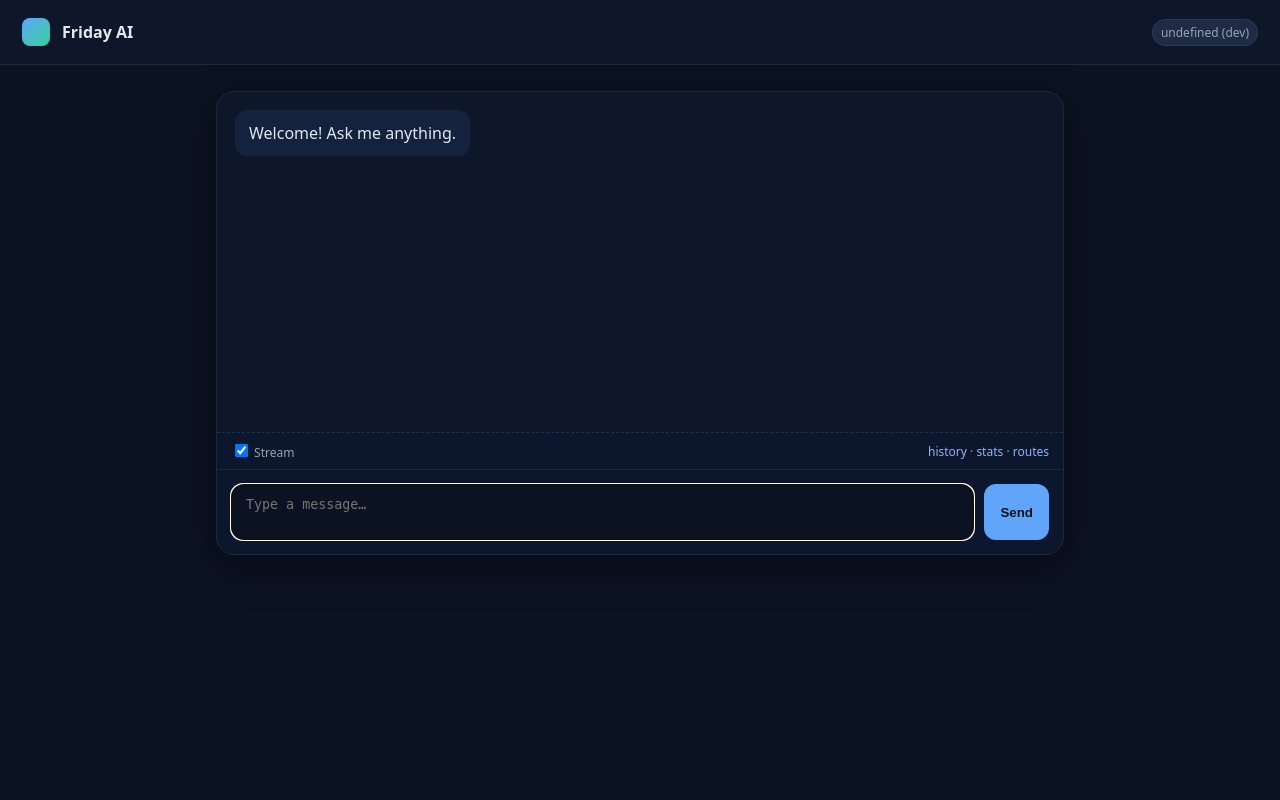
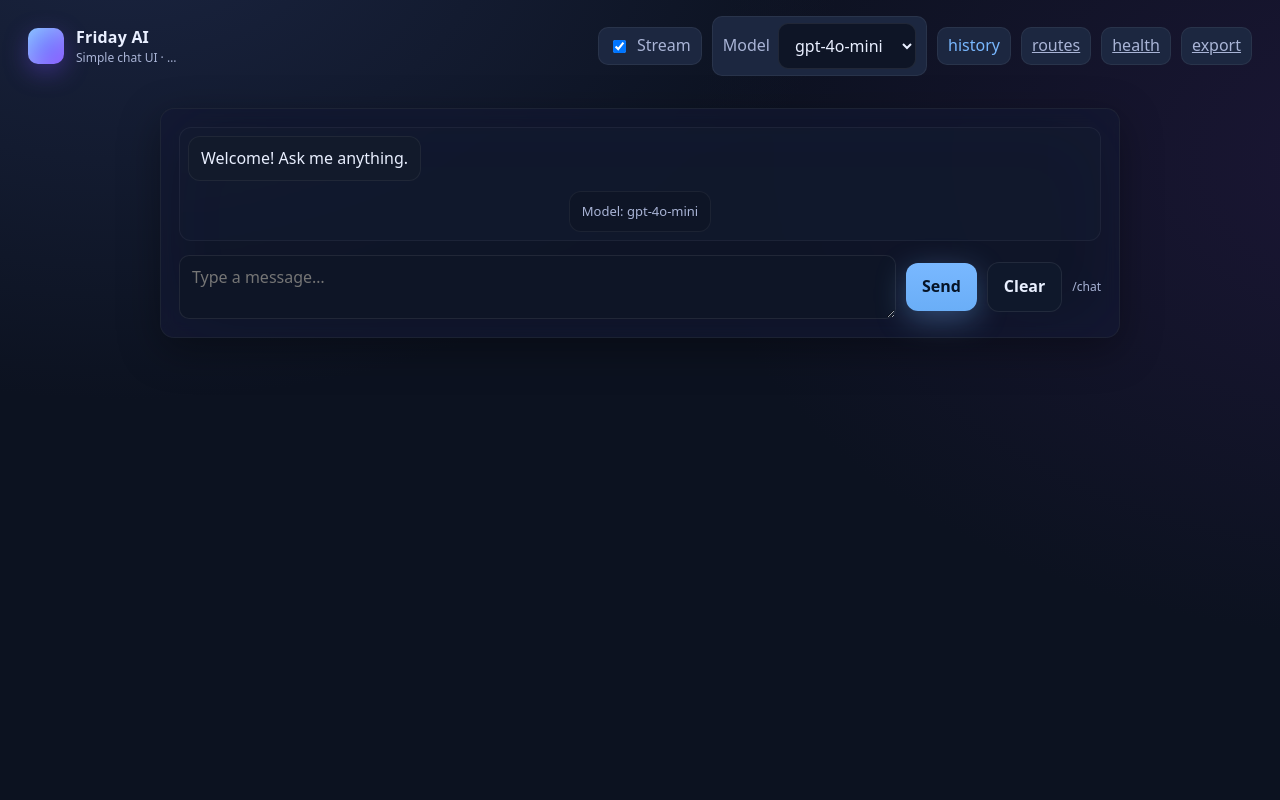
Before and after one commit to goatman88/friday_full_bundle, a Flask app: page / in a window 1280 px wide. Run offline with Flask 3, Linux system fonts and the light colour scheme.

Commit message:
Update chat.html

```diff
--- a/templates/chat.html
+++ b/templates/chat.html
@@ -1,158 +1,272 @@
 <!doctype html>
 <html lang="en">
 <head>
-  <meta charset="utf-8"/>
-  <meta name="viewport" content="width=device-width, initial-scale=1"/>
-  <title>{{ title or "Friday AI" }}</title>
+  <meta charset="utf-8" />
+  <meta
+    name="viewport"
+    content="width=device-width, initial-scale=1, maximum-scale=1, viewport-fit=cover"
+  />
+  <title>Friday AI — Chat</title>
   <style>
-    :root { --bg:#0b1221; --panel:#0e172a; --ink:#e2e8f0; --muted:#94a3b8; --brand:#60a5fa; --chip:#1f2a44; }
+    :root{
+      --bg:#0c1220; --panel:#121a2b; --ink:#e9efff; --muted:#a9b4d6;
+      --accent:#79b8ff; --accent-2:#7c4dff; --chip:#1c2740; --good:#38d39f; --warn:#ffb86b;
+      --radius:14px;
+    }
     *{box-sizing:border-box}
-    body{margin:0;background:var(--bg);color:var(--ink);font-family:system-ui,Segoe UI,Roboto,Arial,sans-serif}
-    header{display:flex;gap:12px;align-items:center;padding:18px 22px;background:var(--panel);border-bottom:1px solid #1f2937;position:sticky;top:0}
-    header .dot{width:28px;height:28px;border-radius:8px;background:linear-gradient(135deg,#60a5fa,#34d399)}
-    header h1{font-size:16px;margin:0}
-    header .meta{margin-left:auto;color:var(--muted);font-size:12px}
-    main{max-width:880px;margin:26px auto;padding:0 16px}
-    .card{background:var(--panel);border:1px solid #1f2937;border-radius:18px;box-shadow:0 10px 40px rgba(0,0,0,.35);overflow:hidden}
-    .thread{padding:18px;display:flex;flex-direction:column;gap:12px;min-height:340px}
-    .msg{padding:12px 14px;border-radius:12px;max-width:80%}
-    .msg.user{align-self:flex-end;background:#233a78}
-    .msg.bot{align-self:flex-start;background:#15223d}
-    .typing{color:var(--muted);font-style:italic}
-    form{display:flex;gap:10px;padding:14px;background:#0c172e;border-top:1px solid #1f2937}
-    textarea{flex:1;resize:none;min-height:44px;max-height:140px;padding:12px 14px;border-radius:12px;border:1px solid #2b3a55;background:#0b1221;color:var(--ink)}
-    button{padding:12px 16px;border:0;border-radius:12px;background:var(--brand);color:#0b1221;font-weight:700;cursor:pointer}
-    .toolbar{display:flex;gap:10px;align-items:center;color:var(--muted);font-size:12px;padding:8px 14px;border-top:1px dashed #20304f;background:#0c172e}
-    .chip{background:var(--chip);padding:4px 8px;border-radius:999px;border:1px solid #2b3a55}
+    html,body{height:100%}
+    body{
+      margin:0; background:radial-gradient(1200px 800px at 10% -10%, #1a2440 0%, transparent 60%),
+      radial-gradient(1200px 800px at 110% 20%, #1b1635 0%, transparent 60%), var(--bg);
+      color:var(--ink); font:16px/1.45 system-ui, -apple-system, Segoe UI, Roboto, Helvetica, Arial, sans-serif;
+      display:flex; flex-direction:column; gap:16px;
+    }
+    header{
+      display:flex; align-items:center; justify-content:space-between; gap:16px;
+      padding:16px clamp(14px, 3vw, 28px);
+    }
+    .brand{display:flex; align-items:center; gap:12px}
+    .logo{
+      width:36px; height:36px; border-radius:10px;
+      background:linear-gradient(135deg, var(--accent) 0%, var(--accent-2) 100%);
+      box-shadow:0 8px 24px rgba(124,77,255,.35), inset 0 0 20px rgba(255,255,255,.18);
+    }
+    .title{font-weight:700; letter-spacing:.2px}
+    .badge{
+      padding:4px 10px; border-radius:999px; background:var(--chip); color:var(--muted);
+      font-size:12px; border:1px solid rgba(255,255,255,.06)
+    }
+    .row{display:flex; align-items:center; gap:10px; flex-wrap:wrap}
+    .chip{
+      background:var(--chip); color:var(--muted); padding:6px 10px; border-radius:10px; border:1px solid rgba(255,255,255,.06);
+      display:inline-flex; align-items:center; gap:8px;
+    }
+    select, button, input[type="text"], textarea{
+      color:var(--ink); background:#0e1526; border:1px solid rgba(255,255,255,.08); border-radius:10px;
+      padding:10px 12px; font:inherit; outline:none;
+    }
+    select:focus, input:focus, textarea:focus{border-color:rgba(121,184,255,.6); box-shadow:0 0 0 4px rgba(121,184,255,.12)}
+    button{
+      background:linear-gradient(180deg, #79b8ff, #6aaef7);
+      color:#061427; font-weight:700; border:none; padding:12px 16px; border-radius:12px;
+      box-shadow:0 8px 30px rgba(121,184,255,.35); cursor:pointer;
+    }
+    button.secondary{background:#0f182b; color:var(--ink); border:1px solid rgba(255,255,255,.08); box-shadow:none}
+    button:disabled{opacity:.6; cursor:not-allowed}
+    main{flex:1; display:grid; place-items:start center}
+    .card{
+      width:min(960px, 92vw); background:rgba(15,22,40,.75); backdrop-filter: blur(8px);
+      border:1px solid rgba(255,255,255,.06); border-radius:var(--radius); padding:18px; margin-bottom:24px;
+      box-shadow:0 12px 40px rgba(0,0,0,.35), inset 0 0 80px rgba(124,77,255,.06);
+    }
+    .messages{
+      display:flex; flex-direction:column; gap:10px; max-height:55vh; overflow:auto; padding:8px;
+      border-radius:12px; background:rgba(20,28,50,.55); border:1px solid rgba(255,255,255,.05);
+    }
+    .bubble{
+      max-width:80%; padding:10px 12px; border-radius:12px; white-space:pre-wrap;
+      border:1px solid rgba(255,255,255,.06);
+    }
+    .me   {align-self:flex-end; background:#15213c}
+    .bot  {align-self:flex-start; background:#121a2b}
+    .system{align-self:center; background:#0e1526; color:var(--muted); font-size:13px}
+    .grid{
+      display:grid; grid-template-columns:1fr auto; gap:10px; align-items:center; margin-top:14px;
+    }
+    textarea{
+      height:64px; resize:vertical; min-height:56px; max-height:30vh;
+    }
+    .bar{display:flex; gap:10px; align-items:center; flex-wrap:wrap}
+    a.tool{color:var(--muted); text-decoration:none; border-bottom:1px dotted rgba(255,255,255,.2)}
+    .mini{font-size:12px; color:var(--muted)}
     .right{margin-left:auto}
-    a{color:#8ab4ff;text-decoration:none}
+    .hidden{display:none}
+    .linklike{cursor:pointer; color:var(--accent)}
   </style>
 </head>
-
 <body>
   <header>
-    <div class="dot"></div>
-    <h1>Friday AI</h1>
-    <div class="meta"><span id="modelChip" class="chip">model…</span></div>
+    <div class="brand">
+      <div class="logo" aria-hidden="true"></div>
+      <div>
+        <div class="title">Friday AI</div>
+        <div class="mini">Simple chat UI · <span id="commit">…</span></div>
+      </div>
+    </div>
+    <div class="row">
+      <label class="chip">
+        <input id="stream" type="checkbox" checked />
+        Stream
+      </label>
+      <label class="chip">
+        Model
+        <select id="model"></select>
+      </label>
+      <a class="chip linklike" id="historyLink">history</a>
+      <a class="chip" href="/routes" target="_blank" rel="noopener">routes</a>
+      <a class="chip" href="/debug/health" target="_blank" rel="noopener">health</a>
+      <a class="chip" href="/api/history/export" target="_blank" rel="noopener">export</a>
+    </div>
   </header>
 
   <main>
-    <div class="card">
-      <div class="thread" id="thread"></div>
-      <div class="toolbar">
-        <label><input id="streamToggle" type="checkbox" checked> Stream</label>
-        <span class="right"><a href="/api/history" target="_blank">history</a> · <a href="/debug/stats" target="_blank">stats</a> · <a href="/routes" target="_blank">routes</a></span>
+    <section class="card" style="width:min(960px,92vw)">
+      <div id="messages" class="messages" aria-live="polite"></div>
+
+      <div class="grid">
+        <textarea id="input" placeholder="Type a message…" autocomplete="off"></textarea>
+        <div class="bar">
+          <button id="send">Send</button>
+          <button id="clear" class="secondary">Clear</button>
+          <span class="mini right">/chat</span>
+        </div>
       </div>
-      <form id="form">
-        <textarea id="input" placeholder="Type a message…" autofocus></textarea>
-        <button id="sendBtn" type="submit">Send</button>
-      </form>
-    </div>
+    </section>
   </main>
 
+  <!-- History modal (very light-weight) -->
+  <section id="historyModal" class="hidden" aria-modal="true" role="dialog">
+    <div class="card" style="width:min(820px,92vw)">
+      <div class="row" style="justify-content:space-between; margin-bottom:8px">
+        <div class="title">Conversation history</div>
+        <button id="closeHist" class="secondary">Close</button>
+      </div>
+      <div id="historyBox" class="messages" style="max-height:50vh"></div>
+    </div>
+  </section>
+
   <script>
-    const $ = sel => document.querySelector(sel);
-    const thread = $('#thread');
-    const input = $('#input');
-    const form = $('#form');
-    const streamToggle = $('#streamToggle');
-    const modelChip = $('#modelChip');
+    // --------- helpers
+    const el = (id)=>document.getElementById(id);
+    const msgs = el('messages');
+    const input = el('input');
+    const sendBtn = el('send');
+    const clearBtn= el('clear');
+    const modelSel= el('model');
+    const streamCb= el('stream');
+    const commitEl= el('commit');
 
-    const el = (cls, text) => {
-      const d = document.createElement('div');
-      d.className = cls;
-      d.textContent = text;
-      return d;
-    };
+    function addBubble(text, cls='bot'){
+      const b = document.createElement('div');
+      b.className = `bubble ${cls}`;
+      b.textContent = text;
+      msgs.appendChild(b);
+      msgs.scrollTop = msgs.scrollHeight;
+    }
 
-    async function hydrate() {
-      // model label
-      try {
-        const m = await fetch('/api/model').then(r=>r.json());
-        modelChip.textContent = m.model + (m.has_key ? '' : ' (dev)');
-      } catch { modelChip.textContent = 'model?'; }
+    function addSystem(line){ addBubble(line, 'system'); }
 
-      // history
-      try {
-        const hist = await fetch('/api/history').then(r=>r.json());
-        hist.forEach(m => {
-          thread.appendChild(el(`msg ${m.role==='user'?'user':'bot'}`, m.content));
+    // --------- load boot info (commit, models)
+    async function boot(){
+      try{
+        const h = await fetch('/debug/health').then(r=>r.json());
+        if(h && h.commit) commitEl.textContent = h.commit;
+      }catch{ /* ignore */ }
+
+      try{
+        const data = await fetch('/api/models').then(r=>r.json());
+        const { active, available=[] } = data;
+        modelSel.innerHTML = '';
+        available.forEach(m=>{
+          const opt = document.createElement('option');
+          opt.value = m; opt.textContent = m; if(m===active) opt.selected = true;
+          modelSel.appendChild(opt);
         });
-        thread.scrollTop = thread.scrollHeight;
-      } catch {}
-      if (thread.children.length === 0) {
-        thread.appendChild(el('msg bot', 'Welcome! Ask me anything.'));
+        addSystem(`Model: ${active ?? 'dev echo'}`);
+      }catch{
+        addSystem('Model: dev echo (no OPENAI_API_KEY)');
+        modelSel.innerHTML = '<option value="dev-echo" selected>dev-echo</option>';
+        modelSel.disabled = true;
       }
     }
 
-    function pushUser(text){
-      const m = el('msg user', text);
-      thread.appendChild(m);
-      thread.scrollTop = thread.scrollHeight;
-    }
-    function pushBot(text){
-      const m = el('msg bot', text);
-      thread.appendChild(m);
-      thread.scrollTop = thread.scrollHeight;
-      return m;
+    // --------- send chat
+    async function send(){
+      const message = input.value.trim();
+      if(!message) return;
+      input.value='';
+
+      addBubble(message, 'me');
+
+      const body = { message, stream: !!streamCb.checked };
+      try{
+        const res = await fetch('/api/chat', {
+          method:'POST',
+          headers:{'Content-Type':'application/json'},
+          body: JSON.stringify(body)
+        });
+        const data = await res.json();
+        if(!res.ok){
+          addBubble(`Error: ${data?.error || res.status}`, 'system');
+          return;
+        }
+        addBubble(data.reply || '(no reply)', 'bot');
+      }catch(err){
+        addBubble('Network error. Check logs.', 'system');
+      }
     }
 
-    async function sendMessage(text){
-      pushUser(text);
-      input.value = '';
-      const typing = pushBot('…'); typing.classList.add('typing');
-
-      if (streamToggle.checked){
-        const res = await fetch('/api/chat_stream', {
+    // --------- set model
+    modelSel.addEventListener('change', async ()=>{
+      const model = modelSel.value;
+      try{
+        const res = await fetch('/api/model', {
           method:'POST',
           headers:{'Content-Type':'application/json'},
-          body: JSON.stringify({message:text})
+          body: JSON.stringify({ model })
         });
-        typing.textContent = ''; typing.classList.remove('typing');
-        const reader = res.body.getReader();
-        const dec = new TextDecoder();
-        let acc = '';
-        while(true){
-          const {done, value} = await reader.read();
-          if (done) break;
-          const chunk = dec.decode(value, {stream:true});
-          chunk.split('\n\n').forEach(line=>{
-            if (!line.startsWith('data:')) return;
-            const data = JSON.parse(line.slice(5));
-            if (data.type === 'delta'){
-              typing.textContent += data.text;
-            }
-          });
+        const data = await res.json();
+        if(res.ok){
+          addSystem(`Switched model → ${data.active || model}`);
+        }else{
+          addSystem(`Failed to set model: ${data.error || res.status}`);
         }
-        typing.classList.remove('typing');
-      } else {
-        const j = await fetch('/api/chat', {
-          method:'POST',
-          headers:{'Content-Type':'application/json'},
-          body: JSON.stringify({message:text})
-        }).then(r=>r.json());
-        typing.textContent = j.reply || (j.error ? `[${j.error}]` : '…');
-        typing.classList.remove('typing');
-      }
-      thread.scrollTop = thread.scrollHeight;
-    }
-
-    form.addEventListener('submit', e=>{
-      e.preventDefault();
-      const text = input.value.trim();
-      if(!text) return;
-      sendMessage(text);
+      }catch{ addSystem('Failed to set model (network)'); }
     });
 
-    // Enter to send / Shift+Enter newline
-    input.addEventListener('keydown', e=>{
-      if(e.key==='Enter' && !e.shiftKey){
-        e.preventDefault();
-        form.dispatchEvent(new Event('submit'));
+    // --------- history modal
+    const histLink = document.getElementById('historyLink');
+    const modal = document.getElementById('historyModal');
+    const histBox = document.getElementById('historyBox');
+    document.getElementById('closeHist').onclick = ()=> modal.classList.add('hidden');
+
+    histLink.addEventListener('click', async ()=>{
+      histBox.innerHTML = '';
+      try{
+        const data = await fetch('/api/history').then(r=>r.json());
+        if(Array.isArray(data?.messages) && data.messages.length){
+          data.messages.forEach(m=>{
+            const who = m.role === 'user' ? 'me' : (m.role === 'assistant' ? 'bot' : 'system');
+            const b = document.createElement('div');
+            b.className = `bubble ${who}`;
+            b.textContent = (m.role+': ').padEnd(6,' ') + (m.content ?? '');
+            histBox.appendChild(b);
+          });
+        }else{
+          const b = document.createElement('div');
+          b.className = 'bubble system';
+          b.textContent = 'No history yet.';
+          histBox.appendChild(b);
+        }
+      }catch{
+        const b = document.createElement('div');
+        b.className = 'bubble system';
+        b.textContent = 'Failed to load history.';
+        histBox.appendChild(b);
       }
+      modal.classList.remove('hidden');
     });
 
-    hydrate();
+    // --------- wire UI
+    sendBtn.onclick = send;
+    input.addEventListener('keydown', (e)=>{
+      if(e.key==='Enter' && !e.shiftKey){ e.preventDefault(); send(); }
+    });
+    clearBtn.onclick = ()=>{ msgs.innerHTML=''; addSystem('Cleared.'); };
+
+    // --------- welcome
+    addBubble('Welcome! Ask me anything.', 'bot');
+    boot();
   </script>
 </body>
 </html>
```
